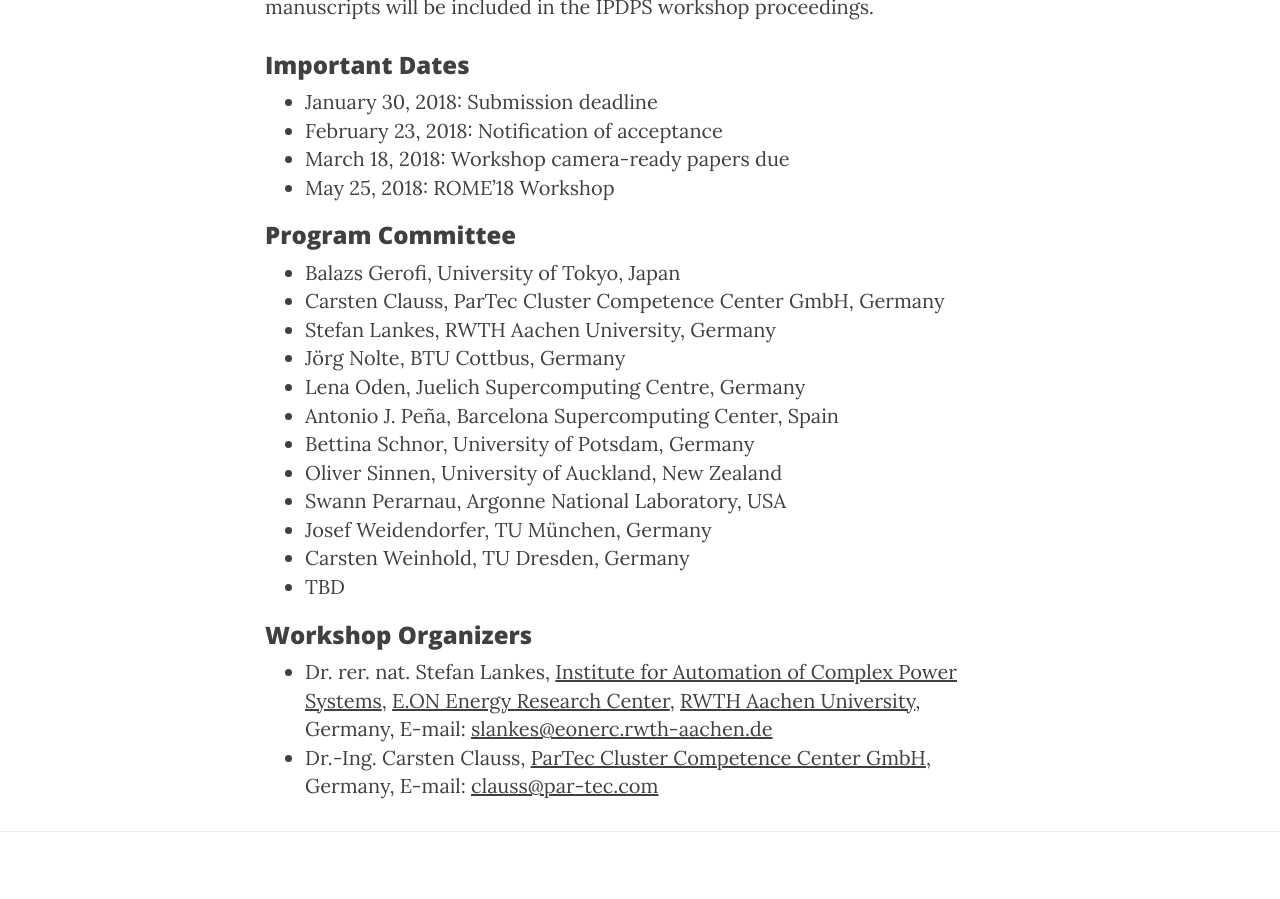
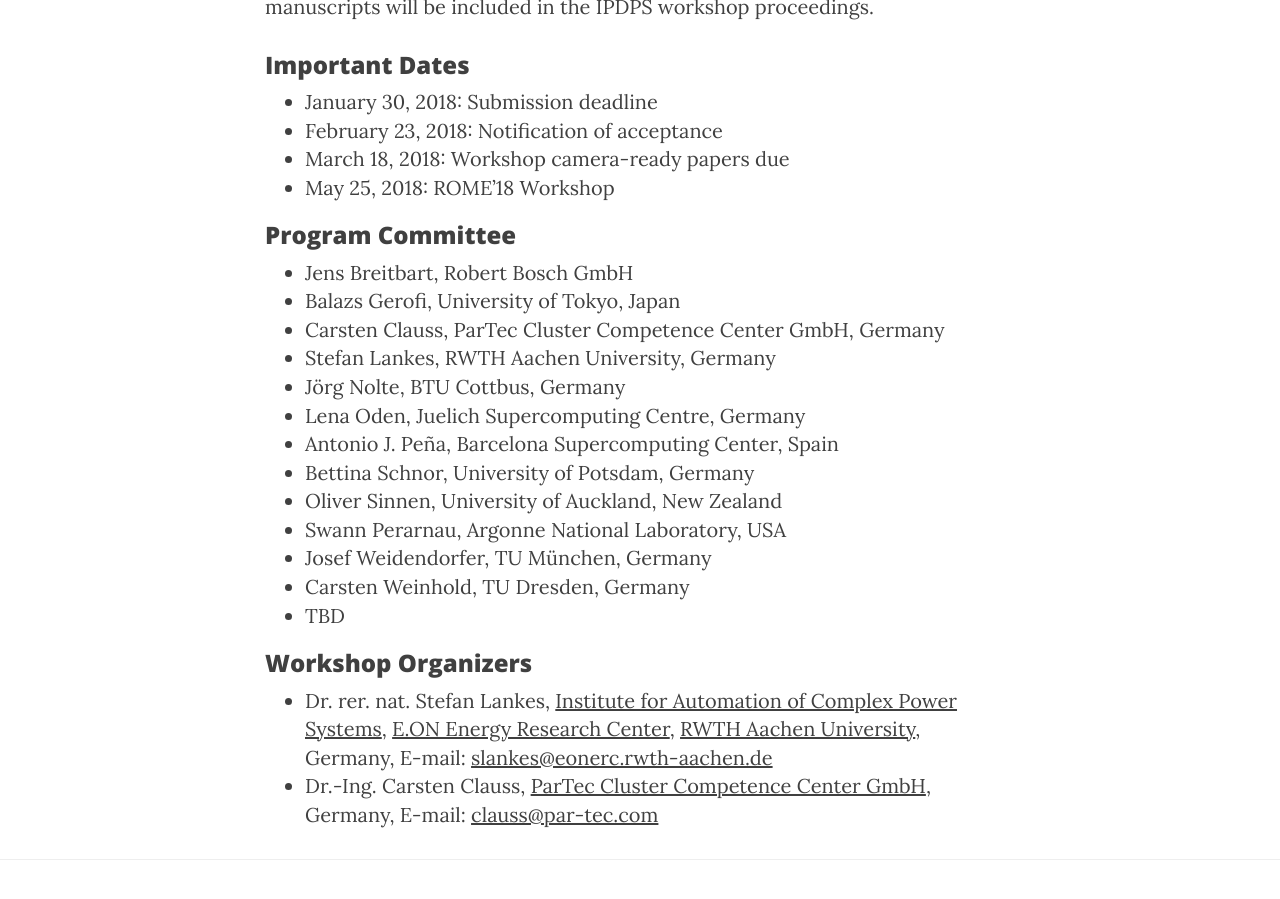
Before and after one commit to WROME/wrome.github.io, a Jekyll site: the page built from vancouver2018.md, in a window 1280 px wide and 900 px high, scrolled down 2863 px. Built offline with Jekyll 4.4.1, drawn with Linux system fonts in a browser that asks for light colours; nearby versions of some CDN libraries.

Commit message:
add Jens to the PC

```diff
--- a/vancouver2018.md
+++ b/vancouver2018.md
@@ -58,6 +58,7 @@
 
 ### Program Committee
 
+* Jens Breitbart, Robert Bosch GmbH
 * Balazs Gerofi, University of Tokyo, Japan
 * Carsten Clauss, ParTec Cluster Competence Center GmbH, Germany
 * Stefan Lankes, RWTH Aachen University, Germany
```
